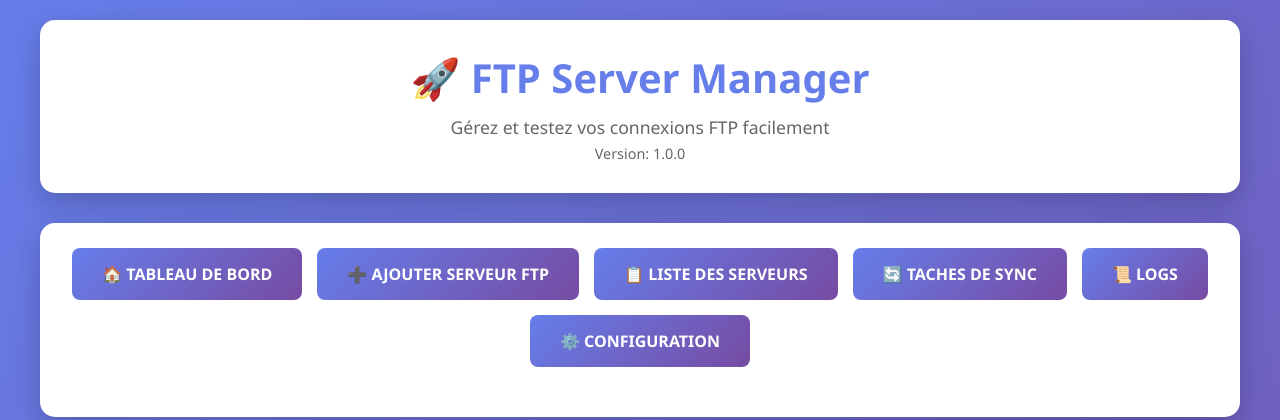
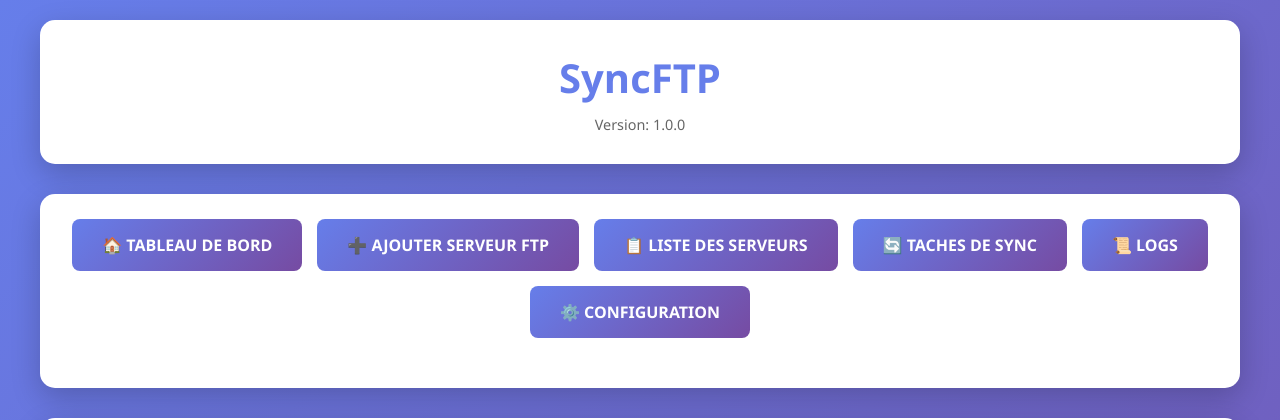
Before and after one commit to SHARKYBLUSTER/SyncFTP, a Flask app: page /config in a window 1280 px wide. Shown: the top 420 px of the page. Run offline with Flask 3, Linux system fonts and the light colour scheme.

Commit message:
Rename application from FTP Server Manager to SyncFTP and remove subtitle
- Changed APP_NAME from 'FTP Server Manager' to 'SyncFTP' in app.py
- Removed subtitle 'Gérez et testez vos connexions FTP facilement' from all templates
- Removed 🚀 emoji from application name in headers
- Updated docstring and argparse description
- Updated shutdown message in config.html
- Updated web_app_readme.md title and description

Generated by Mistral Vibe.
Co-Authored-By: Mistral Vibe <vibe@mistral.ai>

```diff
--- a/app.py
+++ b/app.py
@@ -1,9 +1,9 @@
 #!/usr/bin/env python3
 """
-FTP Server Manager - Application Web
-=====================================
+SyncFTP - Application Web
+========================
 
-Application web pour gérer et tester plusieurs serveurs FTP.
+Application web pour gérer et synchroniser plusieurs serveurs FTP.
 Utilise Flask pour le backend et fournit une interface simple.
 
 Utilisation:
@@ -24,7 +24,7 @@ from flask import Flask, render_template, request, jsonify, redirect, url_for
 from ftp_tools import FTPConfig, FTPConnector
 
 # Configuration
-APP_NAME = "FTP Server Manager"
+APP_NAME = "SyncFTP"
 APP_VERSION = "1.0.0"
 DATA_FILE = "ftp_servers.json"
 TASKS_FILE = "sync_tasks.json"
@@ -1207,7 +1207,7 @@ def run_flask_app():
 
 if __name__ == '__main__':
     # Parsing des arguments CLI
-    parser = argparse.ArgumentParser(description='FTP Server Manager')
+    parser = argparse.ArgumentParser(description='SyncFTP')
     parser.add_argument('--silent', action='store_true', help='Mode silencieux (seulement les erreurs)')
     parser.add_argument('--verbose', action='store_true', help='Mode verbeux (tous les logs)')
     parser.add_argument('--host', default='0.0.0.0', help='Host pour le serveur web')
--- a/templates/add.html
+++ b/templates/add.html
@@ -179,8 +179,7 @@
 <body>
     <div class="container">
         <header>
-            <h1>🚀 {{ app_name }}</h1>
-            <p class="subtitle">Gérez et testez vos connexions FTP facilement</p>
+            <h1>{{ app_name }}</h1>
             <p style="color: #666; font-size: 0.9em; margin-top: 5px;">Version: {{ app_version }}</p>
         </header>
 
--- a/templates/config.html
+++ b/templates/config.html
@@ -226,8 +226,7 @@
 <body>
     <div class="container">
         <header>
-            <h1>🚀 {{ app_name }}</h1>
-            <p class="subtitle">Gérez et testez vos connexions FTP facilement</p>
+            <h1>{{ app_name }}</h1>
             <p style="color: #666; font-size: 0.9em; margin-top: 5px;">Version: {{ app_version }}</p>
         </header>
 
@@ -518,7 +517,7 @@
                             showStatus(data.message, 'success');
                             // Rediriger vers une page d'au revoir ou attendre l'arrêt
                             setTimeout(() => {
-                                document.body.innerHTML = '<div style="text-align: center; margin-top: 50px; color: white;"><h2>⏹️ Service en cours d\'arrêt...</h2><p>Merci d\'avoir utilisé FTP Server Manager</p></div>';
+                                document.body.innerHTML = '<div style="text-align: center; margin-top: 50px; color: white;"><h2>⏹️ Service en cours d\'arrêt...</h2><p>Merci d\'avoir utilisé SyncFTP</p></div>';
                             }, 1000);
                         } else {
                             showStatus('Erreur: ' + (data.message || 'Impossible d\'arrêter le service'), 'error');
--- a/templates/index.html
+++ b/templates/index.html
@@ -193,8 +193,7 @@
 <body>
     <div class="container">
         <header>
-            <h1>🚀 {{ app_name }}</h1>
-            <p class="subtitle">Gérez et testez vos connexions FTP facilement</p>
+            <h1>{{ app_name }}</h1>
             <p style="color: #666; font-size: 0.9em; margin-top: 5px;">Version: {{ app_version }}</p>
         </header>
 
--- a/templates/list.html
+++ b/templates/list.html
@@ -299,8 +299,7 @@
 <body>
     <div class="container">
         <header>
-            <h1>🚀 {{ app_name }}</h1>
-            <p class="subtitle">Gérez et testez vos connexions FTP facilement</p>
+            <h1>{{ app_name }}</h1>
             <p style="color: #666; font-size: 0.9em; margin-top: 5px;">Version: {{ app_version }}</p>
         </header>
 
--- a/templates/logs.html
+++ b/templates/logs.html
@@ -229,8 +229,7 @@
 <body>
     <div class="container">
         <header>
-            <h1>🚀 {{ app_name }}</h1>
-            <p class="subtitle">Gérez et testez vos connexions FTP facilement</p>
+            <h1>{{ app_name }}</h1>
             <p style="color: #666; font-size: 0.9em; margin-top: 5px;">Version: {{ app_version }}</p>
         </header>
 
--- a/templates/tasks.html
+++ b/templates/tasks.html
@@ -388,8 +388,7 @@
 <body>
     <div class="container">
         <header>
-            <h1>🚀 {{ app_name }}</h1>
-            <p class="subtitle">Gérez et testez vos connexions FTP facilement</p>
+            <h1>{{ app_name }}</h1>
             <p style="color: #666; font-size: 0.9em; margin-top: 5px;">Version: {{ app_version }}</p>
         </header>
 
```
Also changed, not shown: web_app_readme.md (+2 -2 lines).
